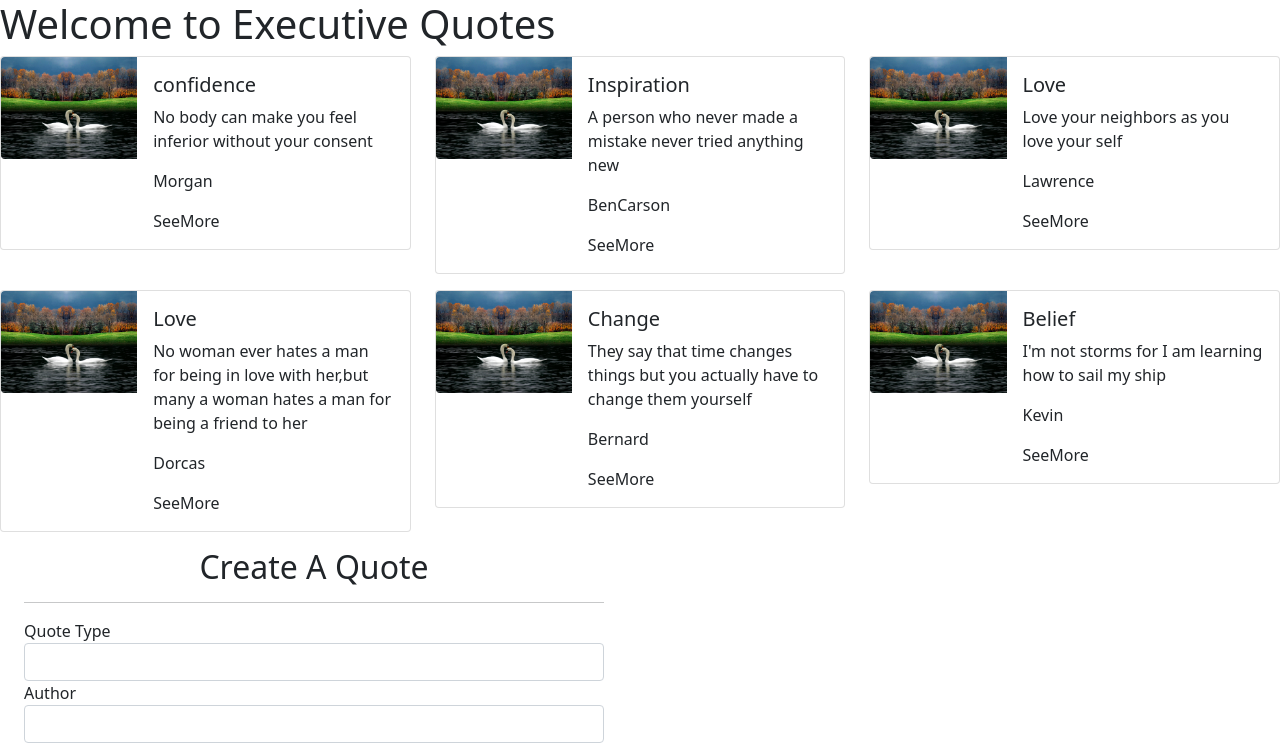
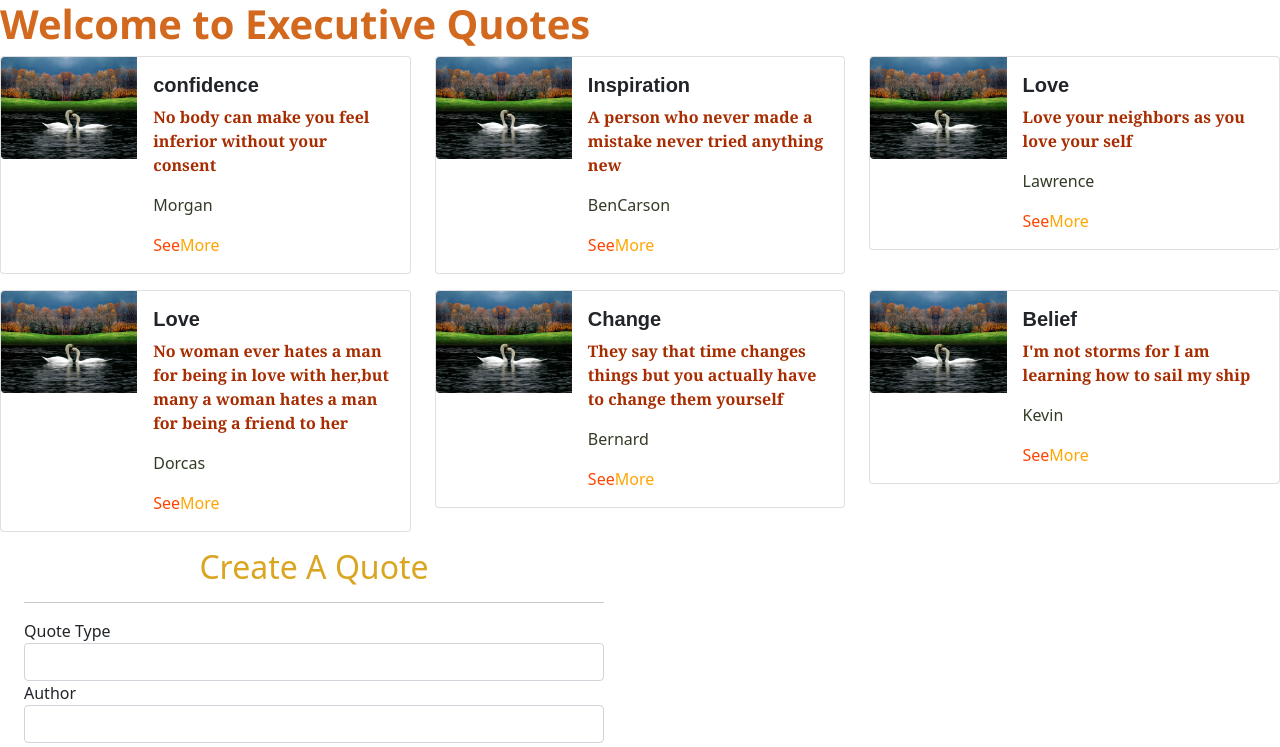
Before and after one commit to Bernard2030/quotes_App, an Angular app: page / in a window 1280 px wide. Shown: the top 747 px of the page. Built offline with nearby package versions, Linux system fonts and the light colour scheme.

Commit message:
add styles

```diff
--- a/src/app/quote-form/quote-form.component.css
+++ b/src/app/quote-form/quote-form.component.css
@@ -0,0 +1,3 @@
+.create{
+  color: goldenrod;
+}
--- a/src/app/quote-form/quote-form.component.html
+++ b/src/app/quote-form/quote-form.component.html
@@ -1,5 +1,5 @@
 <div class="container-fluid">
-  <h2 class="text-center">Create A Quote</h2>
+  <h2 class=" create text-center">Create A Quote</h2>
   <hr>
   <form (ngSubmit)='submitQuotes()' #quoteForm='ngForm'>
       <div class="form-group">
--- a/src/app/quotes-detail/quotes-detail.component.ts
+++ b/src/app/quotes-detail/quotes-detail.component.ts
@@ -21,10 +21,14 @@ export class QuotesDetailComponent implements OnInit {
 
   }
 
+  @Output() quoteDownVoteEvent = new EventEmitter<Quotes>();
+
   quotesToDownVote(quoteToDownVote:Quotes){
-    this.quoteUpvoteEvent.emit(quoteToDownVote)
+  this.quoteDownVoteEvent.emit(quoteToDownVote)
 
-    }
+  }
+
+
   @Input() quote: Quotes;
 
 
--- a/src/app/quotes.ts
+++ b/src/app/quotes.ts
@@ -1,7 +1,7 @@
 export class Quotes {
   [x: string]: any;
   showDescription: boolean;
-  constructor(public id: number,public author: string, public quoteType:string, public description: string, public quoteCreator:string,  public createdDate:Date, public Upvote:number=0, DownVote:number=0){
+  constructor(public id: number,public author: string, public quoteType:string, public description: string, public quoteCreator:string,  public createdDate:Date, public Upvote:number=0, public DownVote:number=0){
     this.showDescription=false;
   }
 }
--- a/src/app/quotes/quotes.component.css
+++ b/src/app/quotes/quotes.component.css
@@ -0,0 +1,23 @@
+.one{
+  color:orangered;
+}
+.two{
+  color: orange;
+}
+.author{
+  color: rgb(49, 59, 37);
+}
+.describe{
+  color: rgb(167, 44, 0);
+  font-family: Cambria, Cochin, Georgia, Times, 'Times New Roman', serif;
+  font-weight: bold;
+}
+.quote{
+  font-family: Arial, Helvetica, sans-serif;
+  font-weight: bolder;
+}
+.welcome{
+  color: chocolate;
+  font-family: 'Segoe UI', Tahoma, Geneva, Verdana, sans-serif;
+  font-weight: bolder;
+}
--- a/src/app/quotes/quotes.component.html
+++ b/src/app/quotes/quotes.component.html
@@ -1,6 +1,6 @@
 
 <div class="row">
-  <h1>Welcome to Executive Quotes</h1>
+  <h1 class="welcome">Welcome to Executive Quotes</h1><br><br>
   <div class="col-md-4" *ngFor='let quote of quotes; let i = index'>
 
     <div class="card mb-3" style="max-width: 540px;">
@@ -10,13 +10,13 @@
         </div>
         <div class="col-md-8">
           <div class="card-body">
-            <h5 class="card-title">{{quote.quoteType}}</h5>
-            <p>{{quote.description}}</p>
-            <p>
+            <h5 class="quote card-title">{{quote.quoteType}}</h5>
+            <p class="describe">{{quote.description}}</p>
+            <p class="author">
               {{quote.author}}
             </p>
              <a (click)='toggleDetails(i)'><span class="one"> See</span> <span class="two">More</span></a>
-             <app-quotes-detail [quote]='quote' (quoteUpvoteEvent)="Upvote($event,i)" [quote]='quote' (quoteToDownVoteEvent)="DownVote($event,i)" *ngIf='quote.showDescription'(quoteDeleteEvent)='quotesDelete($event,i)'></app-quotes-detail>
+             <app-quotes-detail [quote]='quote' (quoteUpvoteEvent)="Upvote($event,i)" [quote]='quote' (quoteDownVoteEvent)="DownVote($event,i)" *ngIf='quote.showDescription'(quoteDeleteEvent)='quotesDelete($event,i)'></app-quotes-detail>
 
           </div>
         </div>
--- a/src/app/quotes/quotes.component.ts
+++ b/src/app/quotes/quotes.component.ts
@@ -35,8 +35,8 @@ export class QuotesComponent implements OnInit {
       this.quotes[index].Upvote++
     }
   }
-  DownVote(quoteToDownVoteEvent,index){
-    if(quoteToDownVoteEvent){
+  DownVote(quoteDownVoteEvent,index){
+    if(quoteDownVoteEvent){
       this.quotes[index].DownVote++
     }
   }
```
Also changed, not shown: src/styles.css (line endings or trailing spaces).
